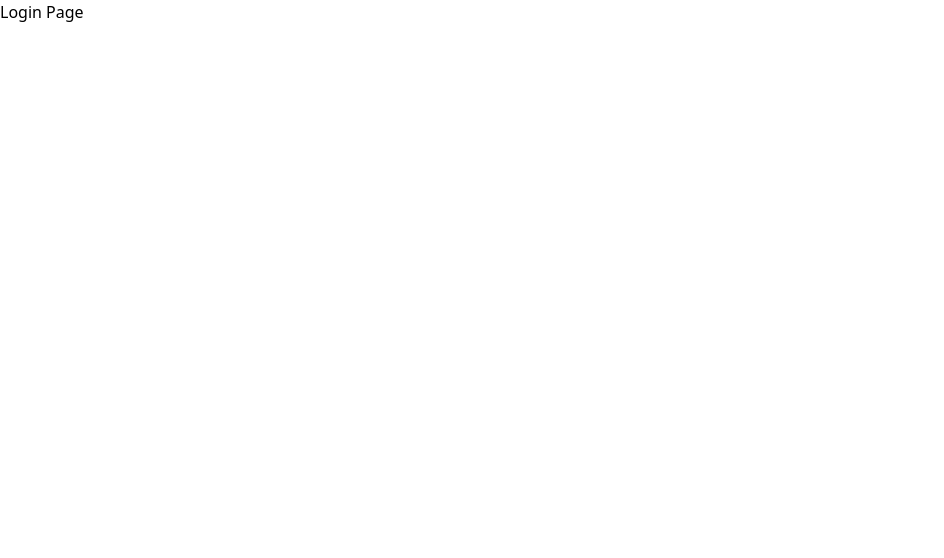
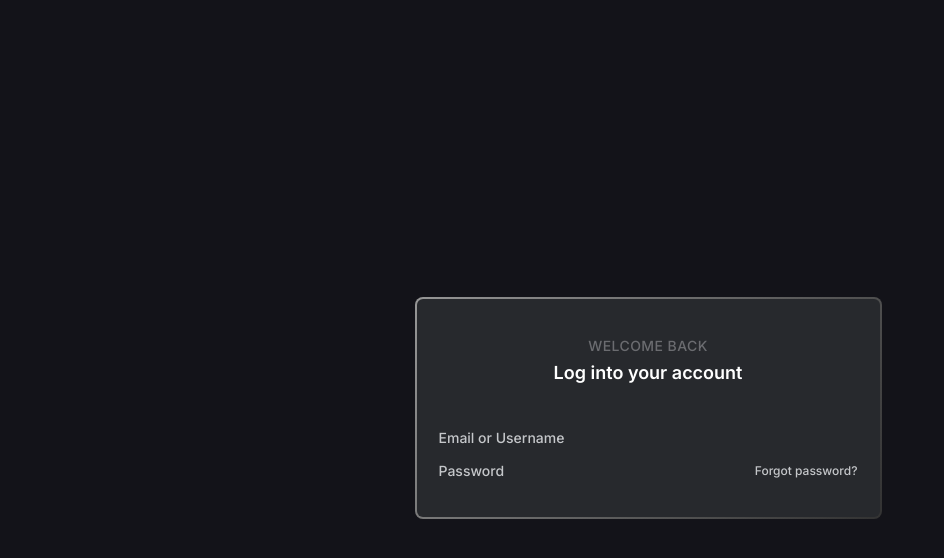
Before and after one commit to mehulsachdeva/atlys-ui, a React (Create React App) app: page / in a window 1280 px wide. Shown: the top 558 px of the page, without its empty margins (0-944 px from the left). Built offline with nearby package versions, Linux system fonts and the light colour scheme.

Commit message:
Add basic setup for login page

```diff
--- a/package.json
+++ b/package.json
@@ -40,10 +40,5 @@
       "last 1 firefox version",
       "last 1 safari version"
     ]
-  },
-  "devDependencies": {
-    "autoprefixer": "^10.4.20",
-    "postcss": "^8.4.41",
-    "tailwindcss": "^3.4.9"
   }
 }
--- a/postcss.config.js
+++ /dev/null
@@ -1,6 +0,0 @@
-module.exports = {
-  plugins: {
-    tailwindcss: {},
-    autoprefixer: {},
-  },
-}
--- a/public/index.html
+++ b/public/index.html
@@ -3,6 +3,7 @@
   <head>
     <meta charset="utf-8" />
     <link rel="icon" href="%PUBLIC_URL%/favicon.ico" />
+    <link href="https://fonts.googleapis.com/css2?family=Inter:wght@400;500;600;700&display=swap" rel="stylesheet">
     <meta name="viewport" content="width=device-width, initial-scale=1" />
     <meta name="theme-color" content="#000000" />
     <meta
@@ -10,34 +11,11 @@
       content="Web site created using create-react-app"
     />
     <link rel="apple-touch-icon" href="%PUBLIC_URL%/logo192.png" />
-    <!--
-      manifest.json provides metadata used when your web app is installed on a
-      user's mobile device or desktop. See https://developers.google.com/web/fundamentals/web-app-manifest/
-    -->
     <link rel="manifest" href="%PUBLIC_URL%/manifest.json" />
-    <!--
-      Notice the use of %PUBLIC_URL% in the tags above.
-      It will be replaced with the URL of the `public` folder during the build.
-      Only files inside the `public` folder can be referenced from the HTML.
-
-      Unlike "/favicon.ico" or "favicon.ico", "%PUBLIC_URL%/favicon.ico" will
-      work correctly both with client-side routing and a non-root public URL.
-      Learn how to configure a non-root public URL by running `npm run build`.
-    -->
     <title>React App</title>
   </head>
   <body>
     <noscript>You need to enable JavaScript to run this app.</noscript>
     <div id="root"></div>
-    <!--
-      This HTML file is a template.
-      If you open it directly in the browser, you will see an empty page.
-
-      You can add webfonts, meta tags, or analytics to this file.
-      The build step will place the bundled scripts into the <body> tag.
-
-      To begin the development, run `npm start` or `yarn start`.
-      To create a production bundle, use `npm run build` or `yarn build`.
-    -->
   </body>
 </html>
--- a/src/App.tsx
+++ b/src/App.tsx
@@ -1,7 +1,7 @@
 import React from 'react';
 import { BrowserRouter as Router, Routes, Route } from 'react-router-dom';
-import Login from './containers/Login';
-import Dashboard from './containers/Dashboard';
+import Login from 'components/containers/Login';
+import Dashboard from 'components/containers/Dashboard';
 
 const App = () => {
   return (
--- /dev/null
+++ b/src/components/containers/Login/index.module.css
@@ -0,0 +1,62 @@
+.container {
+  display: flex;
+  align-items: center;
+  justify-content: center;
+}
+
+.subContainer {
+  width: 463px;
+  padding: 2px;
+  border-radius: 8px;
+  background-image: linear-gradient(129.59deg, #969696 0%, #343434 98.18%);
+}
+
+.authContainer {
+  display: flex;
+  flex-direction: column;
+  row-gap: 45px;
+  background: #27292D;
+  border-radius: 6px;
+  padding: 38px 22px;
+}
+
+.header {
+  font-size: 14px;
+  font-weight: 500;
+  color: #6B6C70;
+  letter-spacing: 0.03em;
+  text-align: center;
+}
+
+.subHeader {
+  font-size: 18px;
+  font-weight: 600;
+  color: #FFFFFF;
+  line-height: 21.78px;
+  text-align: center;
+  margin-top: 8px;
+}
+
+.inputBox {
+  font-size: 14px;
+  font-weight: 500;
+}
+
+.inputLabel {
+  color: #C5C7CA;
+}
+
+.inputBox:not(:first-child) {
+  margin-top: 16px;
+}
+
+.passwordLabel {
+  display: flex;
+  align-items: center;
+  justify-content: space-between;
+}
+
+.forgotPassword {
+  font-size: 12px;
+  cursor: pointer;
+}
--- /dev/null
+++ b/src/components/containers/Login/index.tsx
@@ -0,0 +1,30 @@
+import React from 'react';
+import styles from './index.module.css';
+
+const Login = () => {
+  return (
+    <div className={styles.container}>
+      <div className={styles.subContainer}>
+        <div className={styles.authContainer}>
+          <div>
+            <div className={styles.header}>WELCOME BACK</div>
+            <div className={styles.subHeader}>Log into your account</div>
+          </div>
+          <div>
+            <div className={styles.inputBox}>
+              <label className={styles.inputLabel}>Email or Username</label>
+            </div>
+            <div className={styles.inputBox}>
+              <div className={styles.passwordLabel}>
+                <label className={styles.inputLabel}>Password</label>
+                <div className={`${styles.inputLabel} ${styles.forgotPassword}`}>Forgot password?</div>
+              </div>
+            </div>
+          </div>
+        </div>
+      </div>
+    </div>
+  );
+}
+
+export default Login;
--- a/src/containers/Login/index.tsx
+++ /dev/null
@@ -1,7 +0,0 @@
-import React from 'react';
-
-const Login = () => {
-  return <div>Login Page</div>;
-}
-
-export default Login;
--- a/src/index.css
+++ b/src/index.css
@@ -1,3 +1,14 @@
-@tailwind base;
-@tailwind components;
-@tailwind utilities;
+html, body, #root {
+  width: 100%;
+  height: 100%;
+}
+
+body {
+  font-family: 'Inter', sans-serif;
+  background: #131319;
+  color: #ffffff;
+}
+
+#root > div {
+  height: inherit;
+}
--- a/tailwind.config.js
+++ /dev/null
@@ -1,10 +0,0 @@
-/** @type {import('tailwindcss').Config} */
-module.exports = {
-  content: [
-    './src/**/*.{js,jsx,ts,tsx}',
-  ],
-  theme: {
-    extend: {},
-  },
-  plugins: [],
-}
--- a/tsconfig.json
+++ b/tsconfig.json
@@ -19,6 +19,7 @@
     "isolatedModules": true,
     "noEmit": true,
     "jsx": "react-jsx",
+    "baseUrl": "./src"
   },
   "include": [
     "src"
```
Also changed, not shown: src/components/containers/Dashboard/index.tsx (renamed from src/containers/Dashboard/index.tsx), 1 other file (tests, documents, lock files or other folders).
